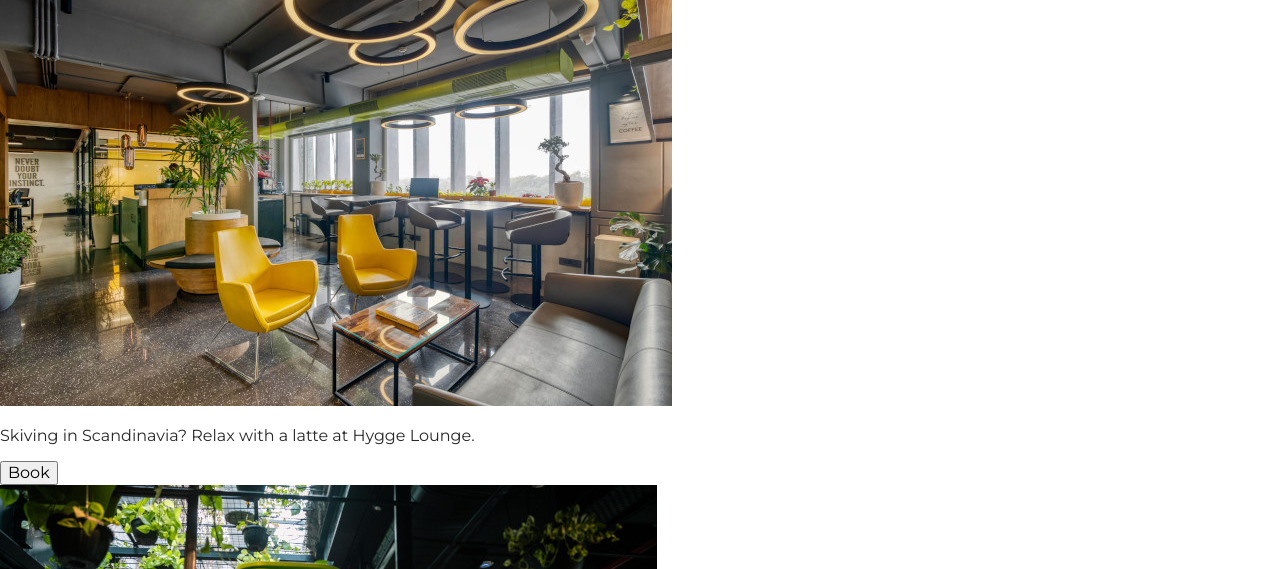
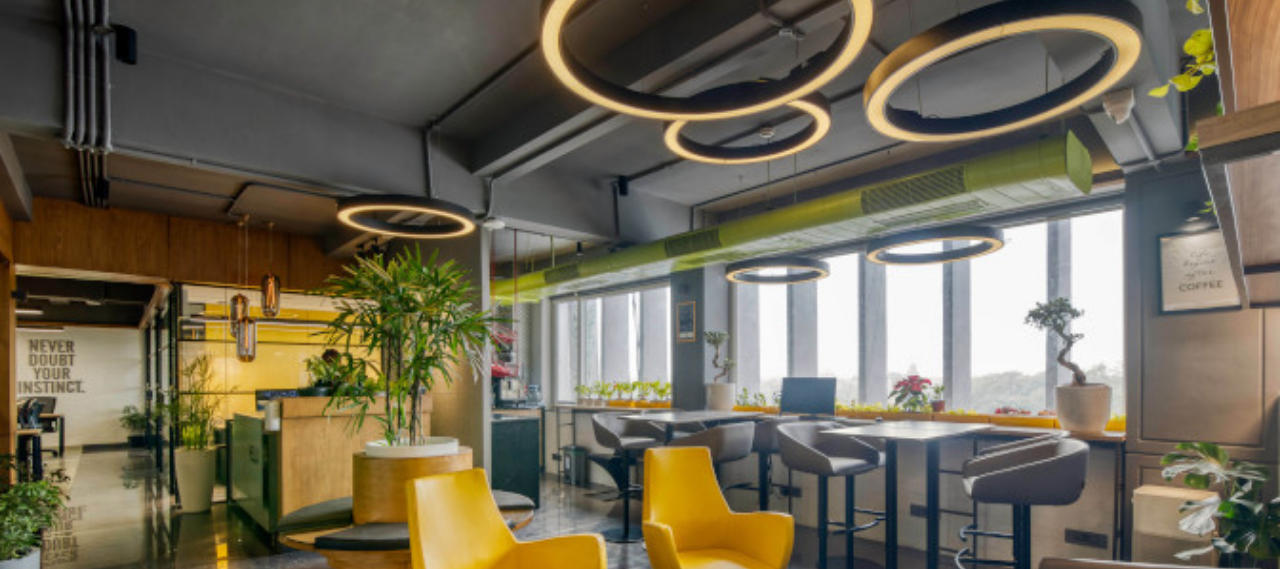
Before and after one commit to banerjee08/Co-working-space, a website built with Vite: page index.html in a window 1280 px wide. Shown: the part 231-800 px from the top of the page. Built offline with nearby package versions, Linux system fonts and the light colour scheme.

Commit message:
Book button done

```diff
--- a/index.css
+++ b/index.css
@@ -10,7 +10,7 @@ body{
     font-size: 18px;
     font-weight: 700;
     color: whitesmoke;
-    /* border: 1px solid red; */
+
 }
 
 h1{
@@ -50,8 +50,29 @@ ul{
     position: absolute;
     top: 0;
     left: 0;
+}
 
+.caption{
+    font-size: 20px;
+    display: flex;
+    gap: 20px;
+    padding: 25px 30px;
 }
+
+button{
+    border: none;
+    color: whitesmoke;
+    background-color:#cd6858;
+    padding: 10px 15px;
+    align-self: center;
+    font-weight: 700;
+}
+
+.item-img{
+    width: 100%;
+    display: block;
+}
+
 
 
 
```
